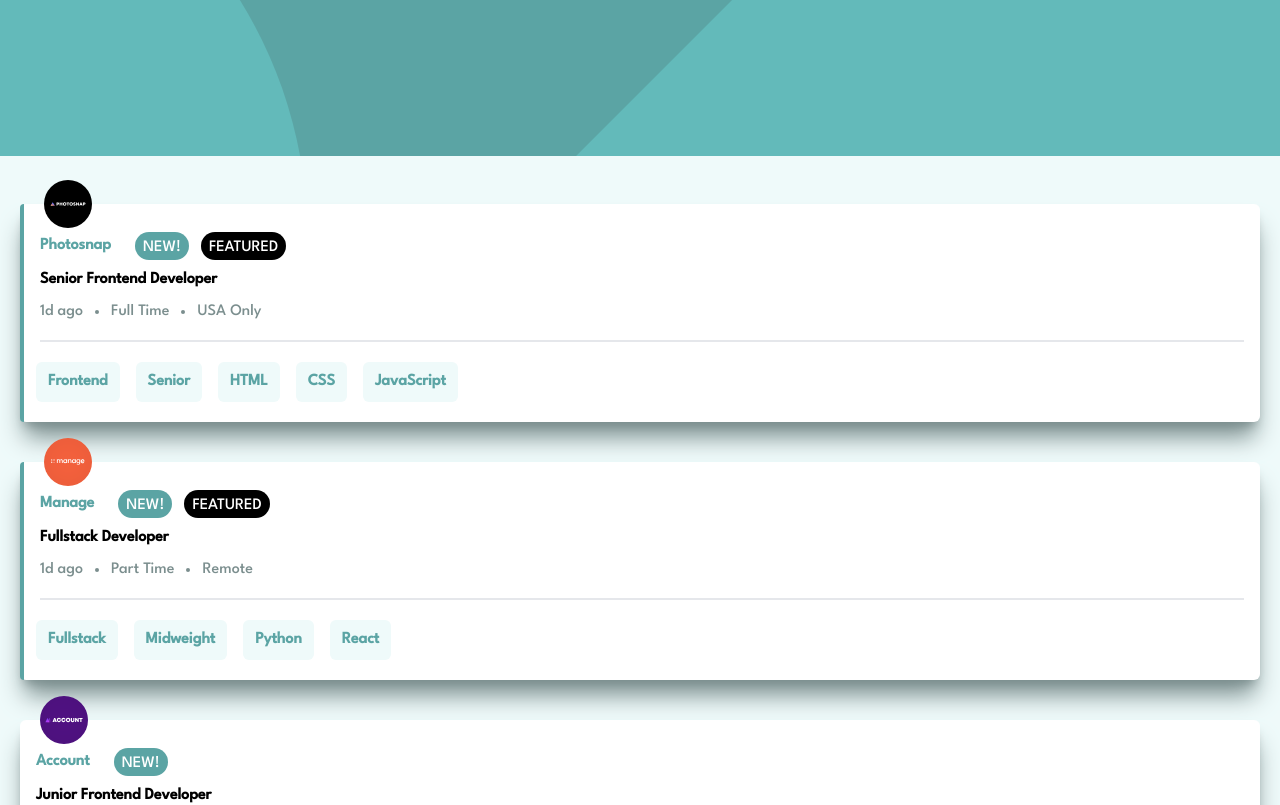
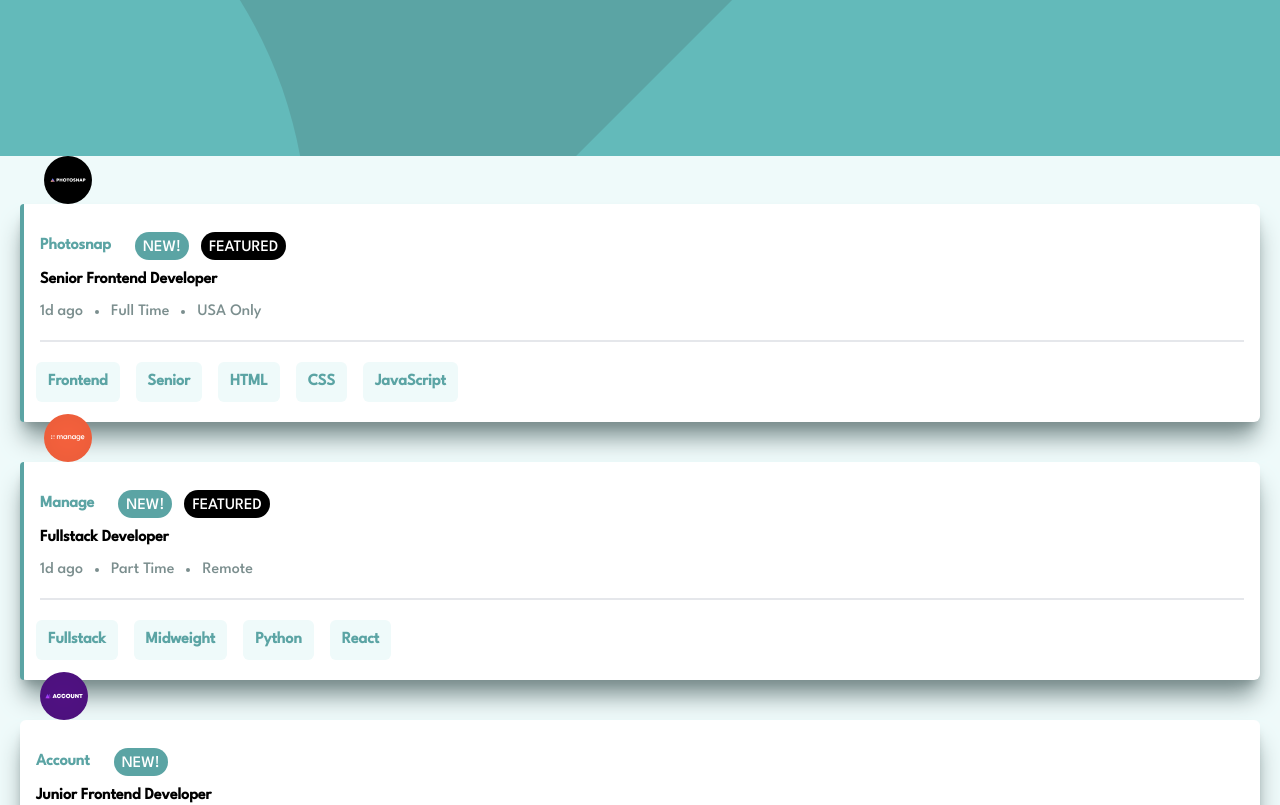
Before and after one commit to PaulMiami/frontendmentor-2, a Next.js app: page / in a window 1280 px wide. Shown: the top 805 px of the page. Built offline with nearby package versions, Linux system fonts and the light colour scheme.

Commit message:
fix images and h2

```diff
--- a/src/components/Post.tsx
+++ b/src/components/Post.tsx
@@ -35,25 +35,16 @@ export default function Post({ post }: Props) {
             </div>
             <div className="flex flex-1 flex-col xl:flex-row">
               <div className="flex flex-col xl:flex-row xl:my-6">
-                <Image
+                <img
                   src={post.logo}
                   alt={post.company}
-                  height={80}
-                  width={80}
-                  className="h-20 w-20 -mt-6 ml-5 xl:my-0 hidden xl:block"
-                />
-                <Image
-                  src={post.logo}
-                  alt={post.company}
-                  height={48}
-                  width={48}
-                  className="h-12 w-12 -mt-6 ml-5 xl:hidden"
+                  className="xl:h-20 xl:w-20 h-12 w-12 -mt-6 ml-5 xl:my-0 xl:block xl:translate-y-0 -translate-y-1/2"
                 />
                 <div className="flex flex-col ml-4 mt-1">
                   <div className="flex items-center">
-                    <div className=" text-desaturatedDarkCyan font-bold">
+                    <h2 className=" text-desaturatedDarkCyan font-bold">
                       {post.company}
-                    </div>
+                    </h2>
                     {post.new && (
                       <div className="flex text-white bg-desaturatedDarkCyan rounded-2xl px-2 py-0 pt-1 ml-6">
                         NEW!
```
